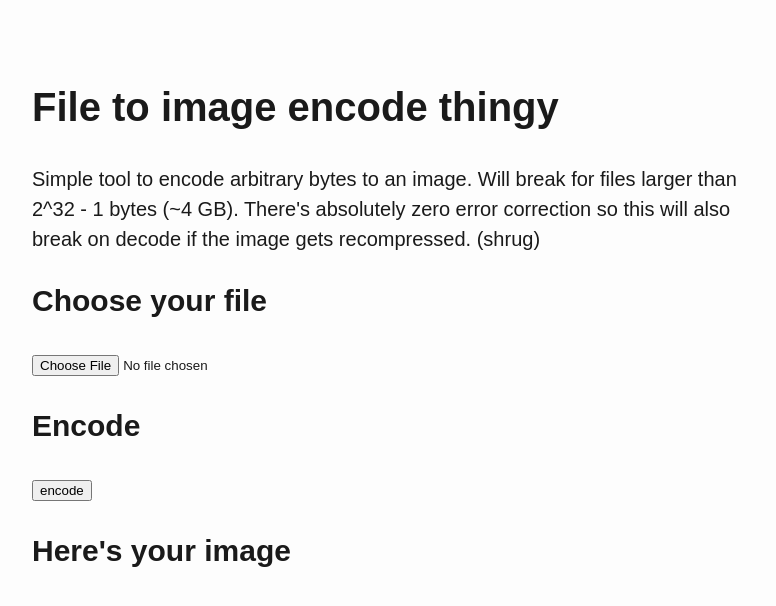
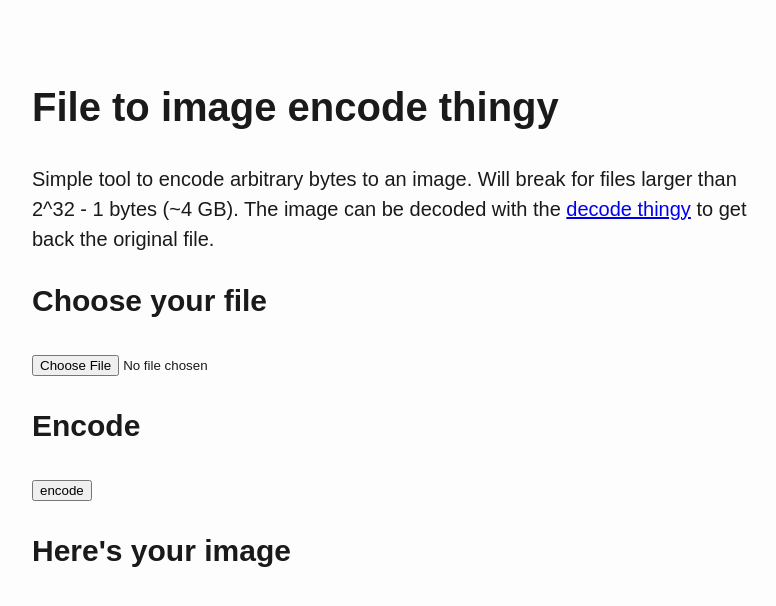
Before and after one commit to cxfredeper/image-encode, a plain HTML site: page index.html in a window 1280 px wide. Shown: the whole page, without its empty margins (248-1024 px from the left). Drawn offline with Linux system fonts and the light colour scheme.

Commit message:
minor text changes

```diff
--- a/index.html
+++ b/index.html
@@ -4,7 +4,7 @@
   <meta charset="utf-8" />
   <meta name="generator" content="pandoc" />
   <meta name="viewport" content="width=device-width, initial-scale=1.0, user-scalable=yes" />
-  <title>Image thing</title>
+  <title>File to Image</title>
   <style>
     html {
       line-height: 1.5;
@@ -36,9 +36,9 @@
 <p>
 	Simple tool to encode arbitrary bytes to an image.
 	Will break for files larger than 2^32 - 1 bytes (~4 GB).
-	There's absolutely zero error correction
-	so this will also break on decode if the image gets recompressed.
-	(shrug)
+	The image can be decoded with the
+	<a href="https://cxfredeper.github.io/image-decode/">decode thingy</a>
+	to get back the original file.
 
 <h2>Choose your file</h2>
 <input type="file" id="in"></input>
```
